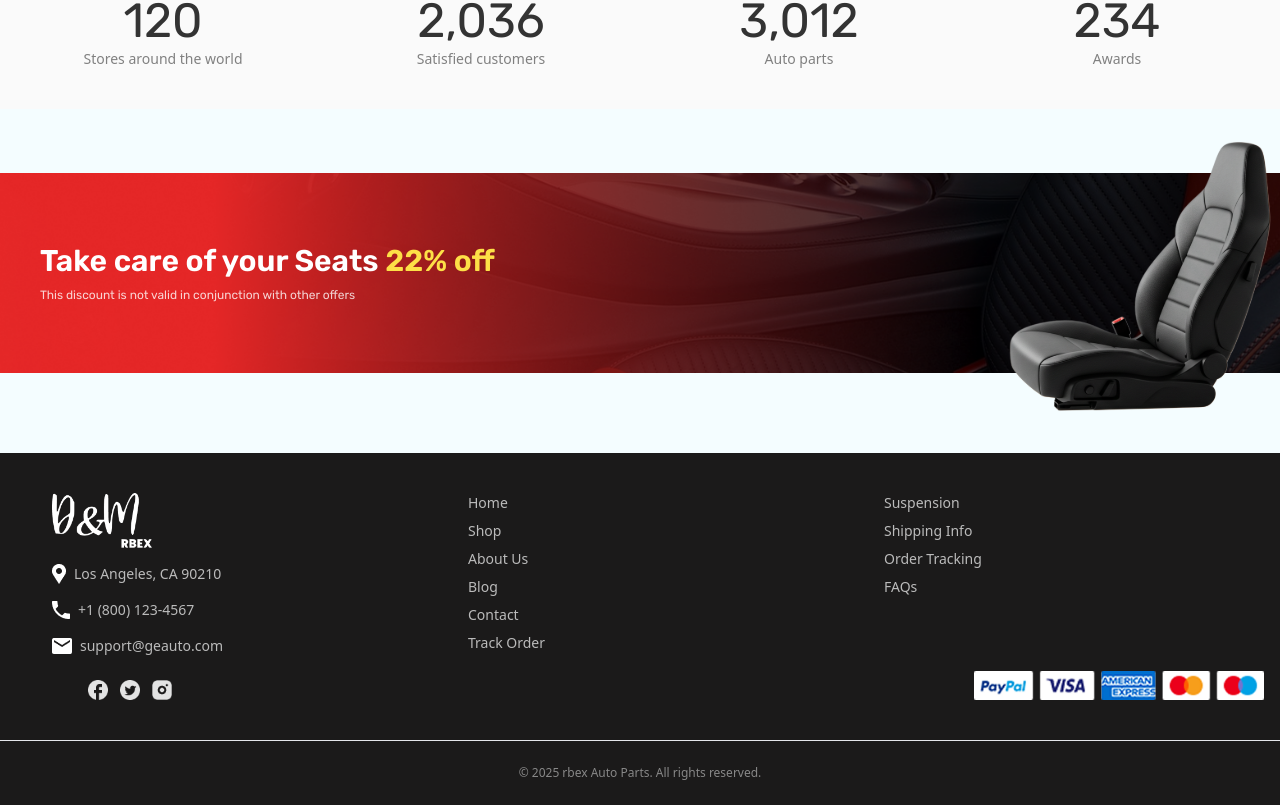
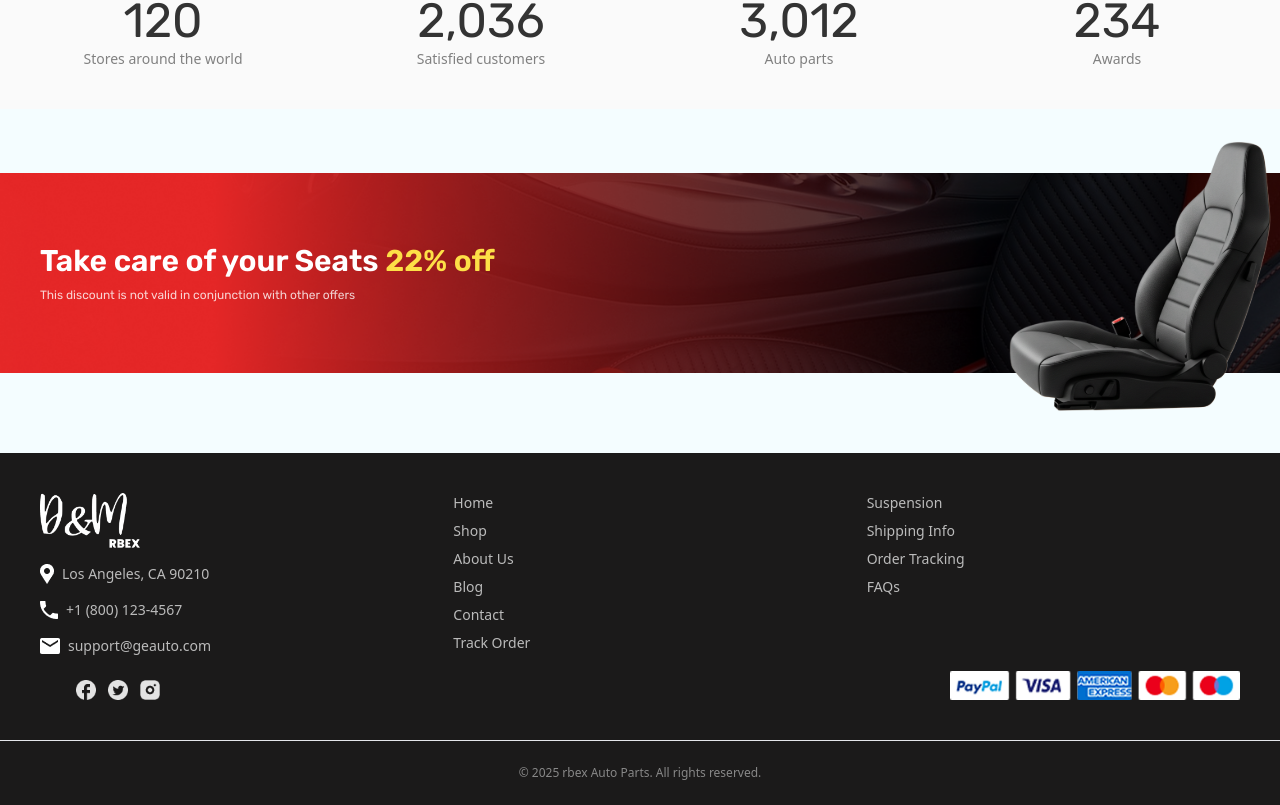
Before and after one commit to Next-Bridge-System/rbex-frontend-design, a React (Vite) app: page /about in a window 1280 px wide. Shown: the part 726-1531 px from the top of the page. Built offline with nearby package versions, Linux system fonts and the light colour scheme.

Commit message:
footer done

```diff
--- a/src/components/Footer.jsx
+++ b/src/components/Footer.jsx
@@ -5,7 +5,7 @@ const Footer = () => {
   return (
     <div className="bg-[#1B1A1A]">
       <footer className="text-white px-4 py-10 border-b flex justify-center">
-        <div className="w-full  grid grid-cols-1 ml-9  sm:grid-cols-3 gap-9 ">
+        <div className="w-full max-w-[1200px] grid grid-cols-1 sm:grid-cols-2 lg:grid-cols-3 gap-10">
           {/* Logo + Contact */}
           <div className="flex flex-col gap-4 ">
             <img
--- a/src/components/Navbar.jsx
+++ b/src/components/Navbar.jsx
@@ -93,7 +93,7 @@ const Navbar = () => {
             {/* Cart Icon with Count Overlay */}
             <div className="relative w-7 h-7 ">
               <img src="/assets/cart.png" alt="Cart Icon" className="w-full h-full object-contain" />
-              <div className="absolute -top-1 -right-1 md:-top-2 md:-right-2 w-2 h-2 md:w-3 md:h-3">
+              <div className="absolute -top-1 -right-1 md:-top-2 md:-right-2 w-3 h-3 md:w-4 md:h-4">
                 <img src="/assets/count.png" alt="Count Background" className="w-full h-full object-contain" />
                 <div className="absolute inset-0 flex items-center justify-center">
                   <span className="text-[8px] md:text-[10px] text-white">2</span>
```
